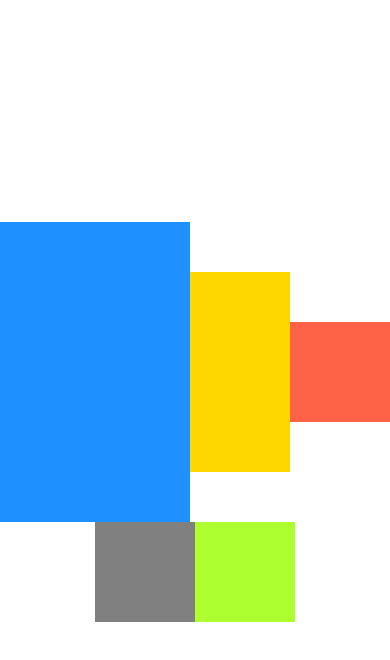
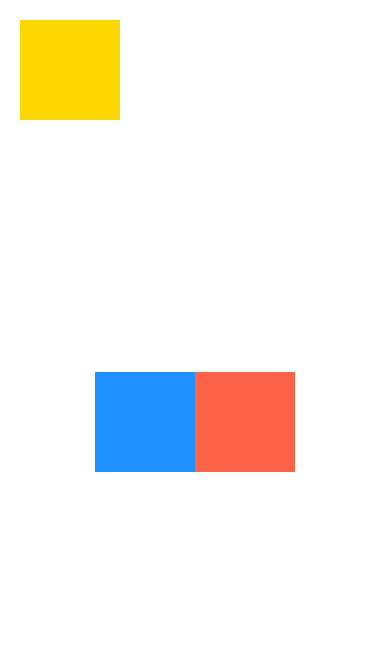
Before and after one commit to snehabanerjee2017/learn-react-native, a React Native app in the folder DoneWithIt/: screen / in a window 390 px wide. Shown: the top 660 px of the page. Built offline with nearby package versions, Linux system fonts and the light colour scheme.

Commit message:
relative and absolute positioning

```diff
--- a/DoneWithIt/App.js
+++ b/DoneWithIt/App.js
@@ -11,42 +11,25 @@ export default function App() {
       flexDirection: "row",
       justifyContent: "center", // main axis
       alignItems: "center", // secondary axis
-      flexWrap: "wrap",
-      alignContent: "center", // has no effect if flexWrap is not set to wrap
     }}>
       <View style={{
         backgroundColor: "dodgerblue",
-        flexBasis: 100, // maps to primary axis, so width if flexDirection is row
-        flexGrow: 1, // takes up all the available space in the primary axis, same result as flex property
 
         width:100,
-        height:300,
-        // alignSelf: "flex-start",
-        // flex:1
+        height:100,
       }}/>
       <View style={{
         backgroundColor: "gold",
         width:100,
-        height:200,
-        // flex:1
+        height:100,
+        top: 20,
+        left: 20,
+        position: "absolute",
       }}/>
       <View style={{
         backgroundColor: "tomato",
         width:100,
         height:100,
-        // flex:1
-      }}/>
-      <View style={{
-        backgroundColor: "grey",
-        width:100,
-        height:100,
-        // flex:1
-      }}/>
-      <View style={{
-        backgroundColor: "greenyellow",
-        width:100,
-        height:100,
-        // flex:1
       }}/>
     </View>
 
```
